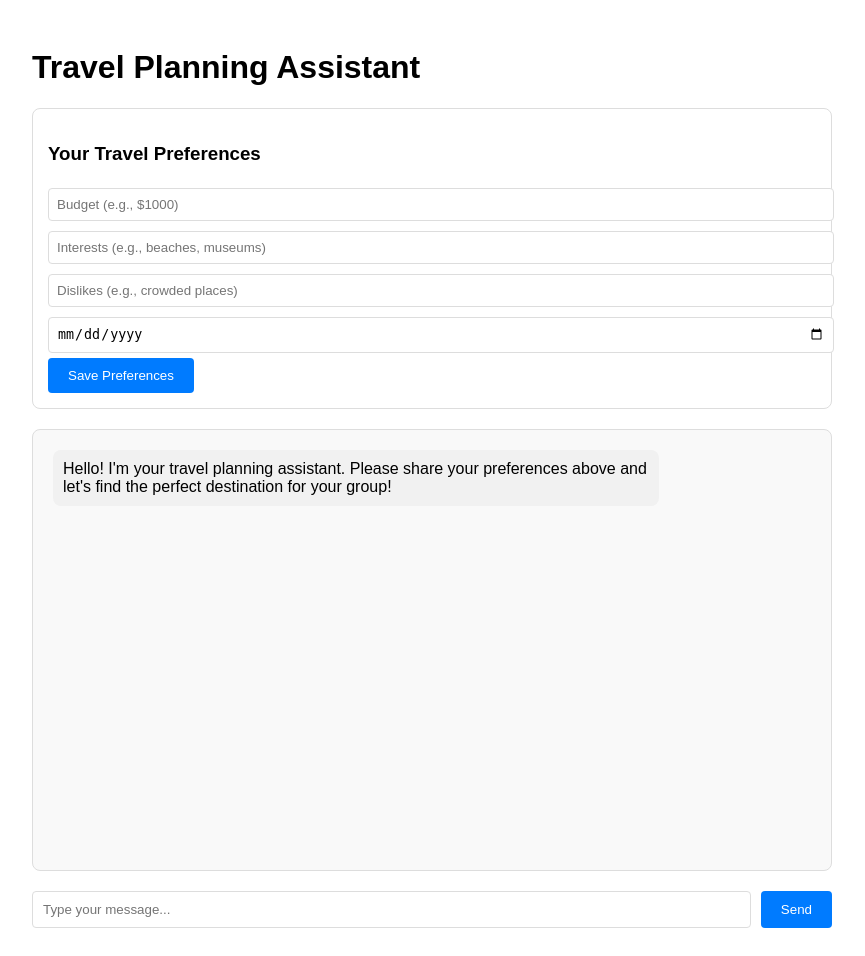
After one commit to raulandrei00/hackupc, a Flask app: page /chat in a window 1280 px wide. The commit adds this page. Shown: the whole page, without its empty margins (208-1073 px from the left). Run offline with Flask 3, Linux system fonts and the light colour scheme.

Commit message:
Add AI chat integration with Google Gemini API and real-time travel suggestions

```diff
--- a/app.py
+++ b/app.py
@@ -3,6 +3,22 @@ import os
 import json
 from datetime import datetime
 from travel_planner import Traveler, find_optimal_destinations, print_destinations
+import google.generativeai as genai
+from dotenv import load_dotenv
+
+# Try to load environment variables
+try:
+    load_dotenv()
+except Exception as e:
+    print(f"Error loading .env file: {e}")
+
+# Set Google Gemini API key
+GOOGLE_API_KEY = os.getenv("GOOGLE_API_KEY", "AIzaSyA0els6YRkrRbld7cLKlMcPjKu2FaWLdA0")
+if not GOOGLE_API_KEY:
+    print("Warning: GOOGLE_API_KEY environment variable is not set.")
+
+# Configure Google Gemini API
+genai.configure(api_key=GOOGLE_API_KEY)
 
 app = Flask(__name__)
 
@@ -10,6 +26,103 @@ app = Flask(__name__)
 def index():
     """Render the main page."""
     return render_template('index.html')
+
+@app.route('/chat')
+def chat():
+    """Render the chat interface."""
+    return render_template('chat.html')
+
+@app.route('/api/chat', methods=['POST'])
+def chat_api():
+    """Handle chat messages and interact with Gemini AI."""
+    try:
+        data = request.json
+        message = data.get('message', '')
+        preferences = data.get('preferences', {})
+
+        # Extract detailed preferences
+        travel_date = preferences.get('travelDate', 'Not specified')
+        cost_weight = preferences.get('costWeight', 0.6)
+        emissions_weight = preferences.get('emissionsWeight', 0.2)
+        preference_weight = preferences.get('preferenceWeight', 0.2)
+        travelers = preferences.get('travelers', [])
+        destinations = preferences.get('destinations', [])
+
+        # Format traveler information
+        traveler_info = ""
+        for i, traveler in enumerate(travelers):
+            traveler_info += f"{i+1}. {traveler.get('name', 'Unknown')} from {traveler.get('origin', 'Unknown')}\n"
+
+        # Format destination options
+        destination_info = ", ".join(destinations) if destinations else "Not specified"
+
+        # Format the prompt with user preferences
+        prompt = f"""You are a travel planning assistant helping users find the best destination for a group trip. The user has provided the following information:
+
+CURRENT TRAVEL PLAN:
+- Travel Date: {travel_date}
+- Importance Weights:
+  * Cost: {cost_weight} (higher means cost is more important)
+  * Emissions: {emissions_weight} (higher means environmental impact is more important)
+  * Personal Preferences: {preference_weight} (higher means individual preferences matter more)
+
+TRAVELERS ({len(travelers)}):
+{traveler_info}
+
+DESTINATION OPTIONS:
+{destination_info}
+
+USER QUESTION:
+{message}
+
+Provide helpful travel advice based on this information. If you suggest specific destinations, use the standard 3-letter airport codes (like LAX, JFK, etc.) and explain why they might work well for this group.
+
+Remember:
+1. Consider the origins of all travelers when making recommendations
+2. Be specific and personalized in your advice
+3. If appropriate, suggest additional destinations that might work well for this group
+4. Be conversational and friendly"""
+
+        try:
+            # Initialize Gemini model - use the correct model name
+            model = genai.GenerativeModel('gemini-1.0-pro')
+
+            # Generate response
+            response = model.generate_content(prompt)
+
+            # Extract the response text
+            assistant_message = response.text
+
+            print(f"Gemini API response generated successfully.")
+
+        except Exception as e:
+            # Return a mock response if API call fails
+            print(f"Gemini API error: {str(e)}")
+            assistant_message = f"""I'd be happy to help with your travel planning!
+
+Based on your current travel plan:
+- Travel Date: {travel_date}
+- {len(travelers)} travelers from different origins: {', '.join([t.get('origin', 'Unknown') for t in travelers])}
+- Considering destinations: {destination_info}
+
+I would recommend looking at destinations that provide a good balance of travel costs and convenience for everyone in your group.
+
+For your specific group traveling from {', '.join([t.get('origin', 'Unknown') for t in travelers])}, consider:
+- Chicago (ORD) as a central meeting point with good flight connections
+- Miami (MIA) for a warm destination with good flight options from major cities
+- Denver (DEN) as a mountain getaway with direct flights from many cities
+
+When you've made your choice, you can use the "Find Best Destinations" button to get detailed flight information.
+
+[Note: This is a mock response as the AI API experienced an error]"""
+
+        return jsonify({
+            'status': 'success',
+            'message': assistant_message
+        })
+
+    except Exception as e:
+        return jsonify({'error': str(e)}), 500
 
 @app.route('/api/find-destinations', methods=['POST'])
 def find_destinations():
--- /dev/null
+++ b/templates/chat.html
@@ -0,0 +1,175 @@
+<!DOCTYPE html>
+<html lang="en">
+<head>
+    <meta charset="UTF-8">
+    <meta name="viewport" content="width=device-width, initial-scale=1.0">
+    <title>Travel Planning Chat</title>
+    <style>
+        .chat-container {
+            max-width: 800px;
+            margin: 0 auto;
+            padding: 20px;
+            font-family: Arial, sans-serif;
+        }
+        .chat-messages {
+            height: 400px;
+            overflow-y: auto;
+            border: 1px solid #ddd;
+            border-radius: 8px;
+            padding: 20px;
+            margin-bottom: 20px;
+            background: #f9f9f9;
+        }
+        .message {
+            margin-bottom: 15px;
+            padding: 10px;
+            border-radius: 8px;
+        }
+        .user-message {
+            background: #e3f2fd;
+            margin-left: 20%;
+        }
+        .bot-message {
+            background: #f1f1f1;
+            margin-right: 20%;
+        }
+        .input-container {
+            display: flex;
+            gap: 10px;
+        }
+        #message-input {
+            flex: 1;
+            padding: 10px;
+            border: 1px solid #ddd;
+            border-radius: 4px;
+        }
+        button {
+            padding: 10px 20px;
+            background: #007bff;
+            color: white;
+            border: none;
+            border-radius: 4px;
+            cursor: pointer;
+        }
+        button:hover {
+            background: #0056b3;
+        }
+        .preference-form {
+            margin-bottom: 20px;
+            padding: 15px;
+            border: 1px solid #ddd;
+            border-radius: 8px;
+            background: #fff;
+        }
+        .preference-form input, .preference-form select {
+            margin: 5px 0;
+            padding: 8px;
+            width: 100%;
+            border: 1px solid #ddd;
+            border-radius: 4px;
+        }
+    </style>
+</head>
+<body>
+    <div class="chat-container">
+        <h1>Travel Planning Assistant</h1>
+
+        <div class="preference-form">
+            <h3>Your Travel Preferences</h3>
+            <input type="text" id="budget" placeholder="Budget (e.g., $1000)">
+            <input type="text" id="interests" placeholder="Interests (e.g., beaches, museums)">
+            <input type="text" id="dislikes" placeholder="Dislikes (e.g., crowded places)">
+            <input type="date" id="travel-date">
+            <button onclick="savePreferences()">Save Preferences</button>
+        </div>
+
+        <div class="chat-messages" id="chat-messages">
+            <div class="message bot-message">
+                Hello! I'm your travel planning assistant. Please share your preferences above and let's find the perfect destination for your group!
+            </div>
+        </div>
+
+        <div class="input-container">
+            <input type="text" id="message-input" placeholder="Type your message...">
+            <button id="send-btn" onclick="sendMessage()">Send</button>
+        </div>
+        <div id="loading-indicator" style="display:none; color:#007bff; margin-top:10px;">Assistant is typing...</div>
+    </div>
+
+    <script>
+        let preferences = {
+            budget: '',
+            interests: '',
+            dislikes: '',
+            travelDate: ''
+        };
+
+        function savePreferences() {
+            preferences = {
+                budget: document.getElementById('budget').value,
+                interests: document.getElementById('interests').value,
+                dislikes: document.getElementById('dislikes').value,
+                travelDate: document.getElementById('travel-date').value
+            };
+            addMessage('Your preferences have been saved!', 'bot');
+        }
+
+        function addMessage(text, sender) {
+            const messagesDiv = document.getElementById('chat-messages');
+            const messageDiv = document.createElement('div');
+            messageDiv.className = `message ${sender}-message`;
+            messageDiv.textContent = text;
+            messagesDiv.appendChild(messageDiv);
+            messagesDiv.scrollTop = messagesDiv.scrollHeight;
+        }
+
+        async function sendMessage() {
+            const input = document.getElementById('message-input');
+            const sendBtn = document.getElementById('send-btn');
+            const loadingIndicator = document.getElementById('loading-indicator');
+            const message = input.value.trim();
+
+            if (message) {
+                addMessage(message, 'user');
+                input.value = '';
+                sendBtn.disabled = true;
+                loadingIndicator.style.display = 'block';
+
+                try {
+                    const response = await fetch('/api/chat', {
+                        method: 'POST',
+                        headers: {
+                            'Content-Type': 'application/json',
+                        },
+                        body: JSON.stringify({
+                            message: message,
+                            preferences: preferences
+                        })
+                    });
+
+                    const data = await response.json();
+                    if (data.response) {
+                        addMessage(data.response, 'bot');
+                    } else if (data.error) {
+                        addMessage('Error: ' + data.error, 'bot');
+                    } else {
+                        addMessage('Unknown error occurred.', 'bot');
+                    }
+                } catch (error) {
+                    addMessage('Sorry, there was an error processing your request.', 'bot');
+                } finally {
+                    sendBtn.disabled = false;
+                    loadingIndicator.style.display = 'none';
+                }
+            }
+        }
+
+        // Allow sending message with Enter key
+        document.getElementById('message-input').addEventListener('keypress', function(e) {
+            if (e.key === 'Enter') {
+                sendMessage();
+            }
+        });
+    </script>
+</body>
+</html>
```
Also changed, not shown: static/script.js (+161 -0 lines), templates/index.html (+72 -0 lines).
